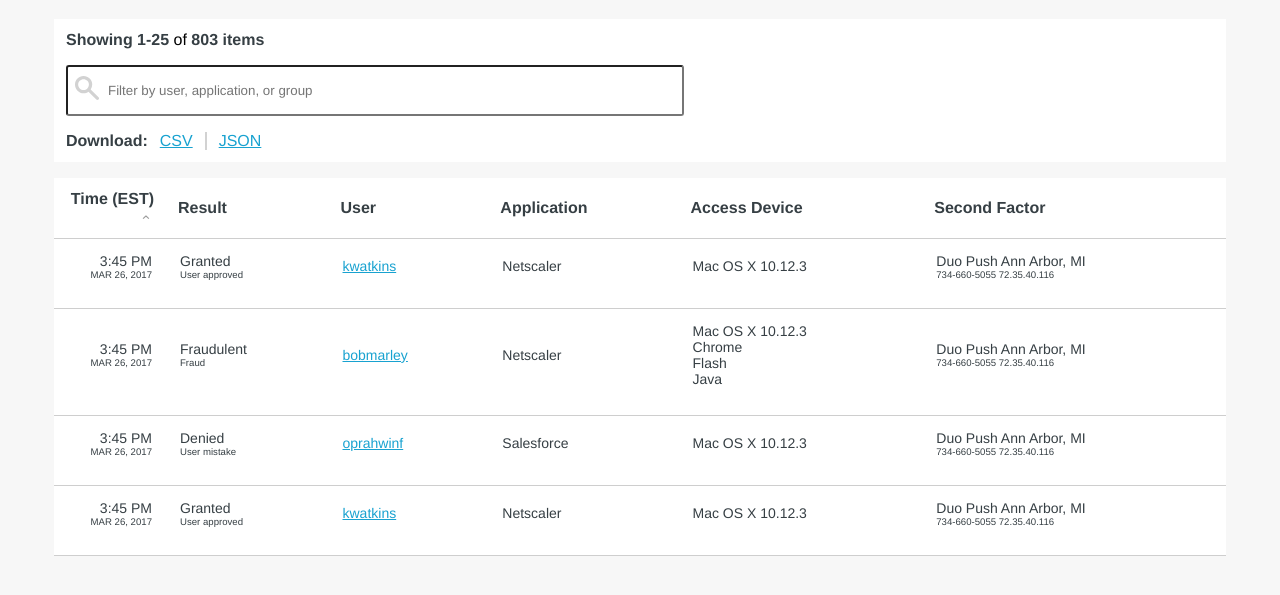
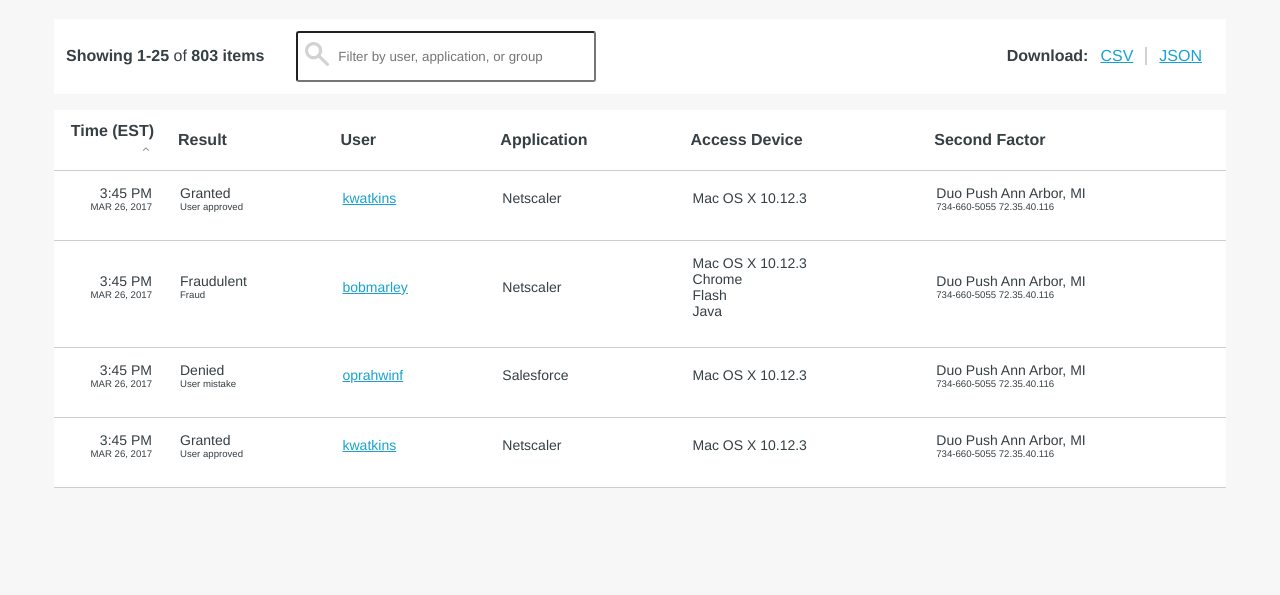
Before and after one commit to cardner/custom-elements, a website: page index.html in a window 1280 px wide. Shown: the part 107-702 px from the top of the page. Drawn offline with nearby package versions, Linux system fonts and the light colour scheme; files that its build step writes are made by us from their sources.

Commit message:
add styles for medium and large breakpoint for table view header

```diff
--- a/index.html
+++ b/index.html
@@ -16,7 +16,7 @@
     <h1>Authentication Log</h1>
 
     <div class="table-view-header">
-      <span class="table-view-label">Showing 1-25</span> of <span class="table-view-label">803 items</span></span>
+      <span class="table-view-label">Showing 1-25 <span class="text-deemphasize">of</span> 803 items</span></span>
       <form id="table-view-search" class="table-view-search" formmethod="get">
         <input type="search" placeholder="Filter by user, application, or group">
         <button type="submit"><svg class="icon icon-search"><use xlink:href="assets/duo-icons.svg#icon-search"></use></svg></button>
--- a/ui-components/table/table.scss
+++ b/ui-components/table/table.scss
@@ -64,6 +64,17 @@ td:first-of-type {
   margin-bottom: 1.0rem;
   padding: 0.75rem;
   background-color: #ffffff;
+  @include breakpoint(medium) {
+    display: flex;
+    align-items: center;
+  }
+  span {
+    &:first-of-type {
+      @include breakpoint(medium) {
+
+      }
+    }
+  }
 }
 
 .table-view-label {
@@ -71,9 +82,16 @@ td:first-of-type {
   font-weight: 700;
 }
 
+.text-deemphasize {
+  font-weight: 400;
+}
+
 .table-view-search {
   position: relative;
   margin: 1.0rem 0;
+  @include breakpoint(medium) {
+    margin: 0 auto 0 2.0rem;
+  }
   input[type="search"] {
     -webkit-appearance: textfield;
     display: inline-block;
@@ -81,7 +99,7 @@ td:first-of-type {
     width: 100%;
     @include border-radius(3px);
     @include breakpoint(large) {
-      width: 38.625rem;
+      width: 18.75rem;
     }
   }
   button {
@@ -105,6 +123,9 @@ td:first-of-type {
   margin: 0;
   padding: 0;
   list-style: none;
+  // @include breakpoint(medium) {
+  //   align-self: flex-end;
+  // }
 }
 
 .download-item {
```
